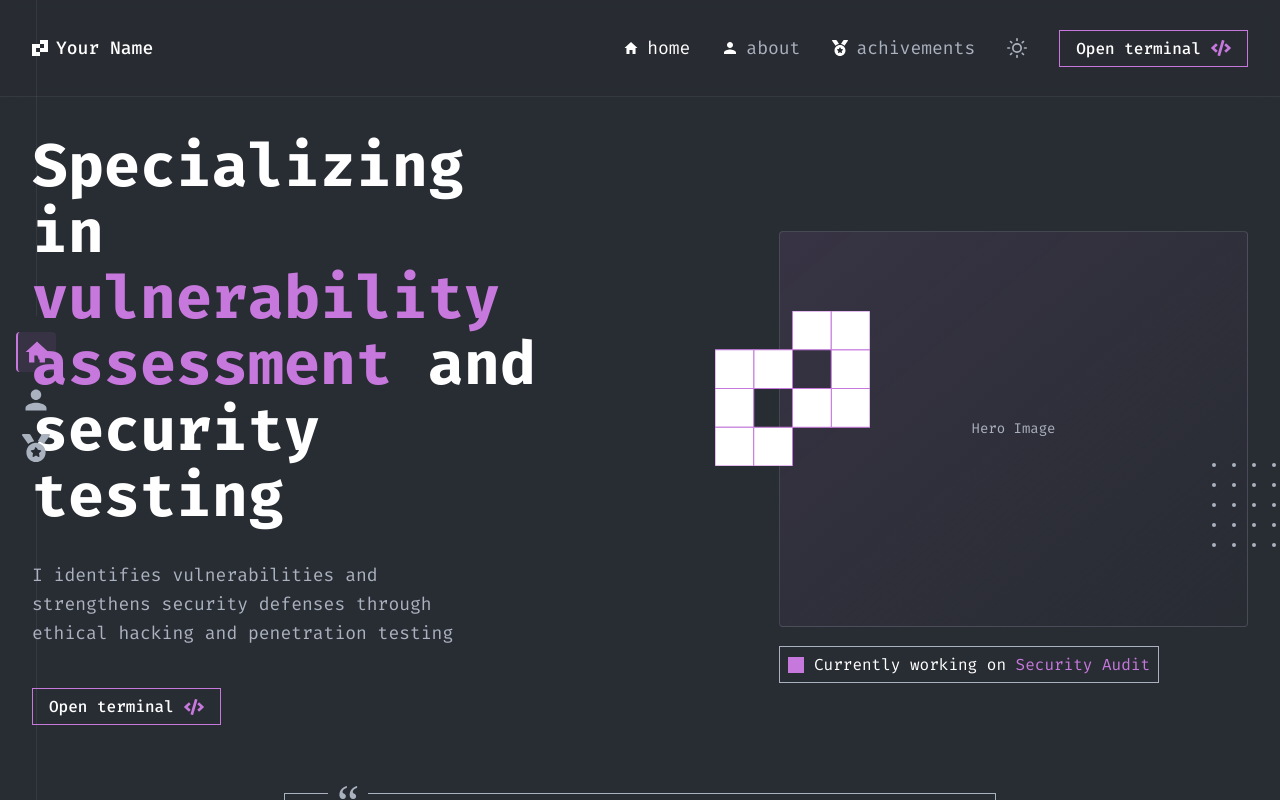
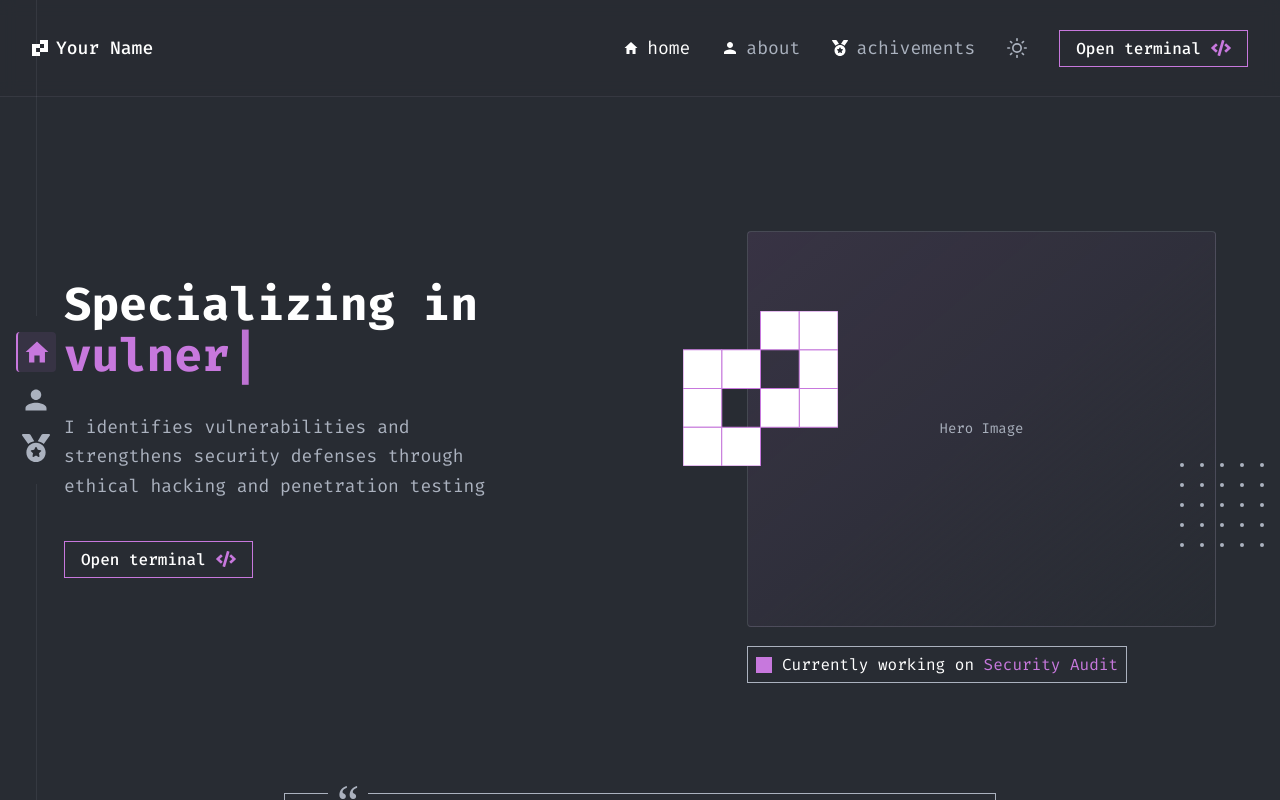
Before and after one commit to thinhnguyen-dev/portfolio-vibe-tech, a Next.js app: page / in a window 1280 px wide. Shown: the top 800 px of the page. Built offline with nearby package versions, Linux system fonts and the light colour scheme.

Commit message:
Change typing animation behavior

```diff
--- a/app/about/page.tsx
+++ b/app/about/page.tsx
@@ -39,12 +39,12 @@ export default function About() {
   const factsInView = useInView(factsRef, { once: true, amount: 0.2 });
 
   return (
-    <main className="min-h-screen">
+    <main className="min-h-screen flex flex-col items-center">
       {/* About Hero Section */}
       <motion.section
         ref={aboutRef}
         id="about"
-        className="container mx-auto px-4 sm:px-6 md:px-8 lg:px-8 py-6 md:py-8 lg:py-8"
+        className="container px-12 sm:px-14 md:px-16 py-6 md:py-8 lg:py-8"
         variants={containerVariants}
         initial="hidden"
         animate={aboutInView ? "visible" : "hidden"}
@@ -96,7 +96,7 @@ export default function About() {
       {/* Skills Section */}
       <motion.section
         ref={skillsRef}
-        className="container mx-auto px-4 sm:px-6 md:px-8 lg:px-8 py-6 md:py-8 lg:py-8"
+        className="container px-12 sm:px-14 md:px-16 py-6 md:py-8 lg:py-8"
         variants={containerVariants}
         initial="hidden"
         animate={skillsInView ? "visible" : "hidden"}
@@ -141,7 +141,7 @@ export default function About() {
       {/* Fun Facts Section */}
       <motion.section
         ref={factsRef}
-        className="container mx-auto px-4 sm:px-6 lg:px-8 py-6 lg:py-8 relative"
+        className="container px-12 sm:px-14 md:px-16 py-6 lg:py-8 relative"
         variants={containerVariants}
         initial="hidden"
         animate={factsInView ? "visible" : "hidden"}
--- a/app/achivements/page.tsx
+++ b/app/achivements/page.tsx
@@ -84,12 +84,12 @@ export default function Achievements() {
   ];
 
   return (
-    <main className="min-h-screen">
+    <main className="min-h-screen flex flex-col items-center">
       {/* Achievements Hero Section */}
       <motion.section
         ref={achievementsRef}
         id="achievements"
-        className="container mx-auto px-4 sm:px-6 md:px-8 lg:px-8 py-6 md:py-8 lg:py-8"
+        className="container px-12 sm:px-14 md:px-16 py-6 md:py-8 lg:py-8"
         variants={containerVariants}
         initial="hidden"
         animate={achievementsInView ? "visible" : "hidden"}
@@ -120,7 +120,7 @@ export default function Achievements() {
       {/* Additional Achievements Section (if needed) */}
       <motion.section
         ref={certificationsRef}
-        className="container mx-auto px-4 sm:px-6 md:px-8 lg:px-8 py-6 md:py-8 lg:py-8"
+        className="container px-12 sm:px-14 md:px-16 lg:px-8 py-6 md:py-8 lg:py-8"
         variants={containerVariants}
         initial="hidden"
         animate={certificationsInView ? "visible" : "hidden"}
--- a/app/page.tsx
+++ b/app/page.tsx
@@ -1,6 +1,6 @@
 'use client';
 
-import { useState, useRef, useEffect } from 'react';
+import { useState, useRef } from 'react';
 import { motion, AnimatePresence, useInView } from 'framer-motion';
 import { Button, TypingText } from '@/components/common';
 import { HeroLogo, DotsPattern, StatusBar, Quote } from '@/components/features/home';
@@ -42,8 +42,8 @@ export default function Home() {
   const heroLogoInView = useInView(heroLogoRef, { once: true, amount: 0.1 });
   const dotsPatternInView = useInView(dotsPatternRef, { once: true, amount: 0.1 });
 
-  const handleHeadingComplete = () => {
-    // Show subheading when first sentence completes
+  const handleTypingComplete = () => {
+    // Show subheading when first sentence completes typing (before backspacing starts)
     if (currentSentenceIndex === 0 && !firstCycleComplete) {
       setFirstCycleComplete(true);
       setShowSubheading(true);
@@ -52,34 +52,30 @@ export default function Home() {
         setShowButton(true);
       }, 500);
     }
-
-    // Wait a bit before hiding the sentence
-    setTimeout(() => {
-      setShowCurrentSentence(false);
-    }, 1500); // Show completed text for 1.5 seconds
   };
 
-  // Move to next sentence after fade out
-  useEffect(() => {
-    if (!showCurrentSentence) {
-      const timeoutId = setTimeout(() => {
-        const nextIndex = (currentSentenceIndex + 1) % headingSentences.length;
-        setCurrentSentenceIndex(nextIndex);
+  const handleHeadingComplete = () => {
+    // Move to next sentence after backspace completes
+    // Small delay to ensure smooth transition
+    setTimeout(() => {
+      const nextIndex = (currentSentenceIndex + 1) % headingSentences.length;
+      setCurrentSentenceIndex(nextIndex);
+      // Reset showCurrentSentence to trigger re-mount with new sentence
+      setShowCurrentSentence(false);
+      setTimeout(() => {
         setShowCurrentSentence(true);
-      }, 300); // Wait for fade out animation to complete
-
-      return () => clearTimeout(timeoutId);
-    }
-  }, [showCurrentSentence, currentSentenceIndex]);
+      }, 50);
+    }, 100);
+  };
 
   return (
-    <main className="min-h-screen">
-      <section id="home" className="container mx-auto px-4 sm:px-6 md:px-8 lg:px-8 py-6 md:py-8 lg:py-8">
-        <div className="grid grid-cols-1 lg:grid-cols-2 gap-6 md:gap-10 lg:gap-16 items-start lg:items-center min-h-[calc(100vh-200px)]">
+    <main className="min-h-screen flex flex-col items-center">
+      <section id="home" className="container px-12 sm:px-14 md:px-16 py-6 md:py-8 lg:py-8">
+        <div className="grid grid-cols-1 lg:grid-cols-2 gap-4 md:gap-6 lg:gap-8 items-start lg:items-center min-h-[calc(100vh-200px)]">
           {/* Left Column - Text Content */}
-          <div className="space-y-6 lg:space-y-8 order-1 lg:order-1 max-w-[537px]">
+          <div className="space-y-6 lg:space-y-8 order-1 lg:order-1">
             {/* Main Heading */}
-            <h1 className="text-2xl sm:text-3xl md:text-4xl lg:text-5xl xl:text-6xl font-bold text-foreground leading-[1.1] min-h-[1.1em]">
+            <h1 className="text-2xl sm:text-2xl md:text-3xl lg:text-4xl xl:text-[46px] font-bold text-foreground leading-[1.1] min-h-[1.1em]">
               <AnimatePresence mode="wait">
                 {showCurrentSentence && (
                   <motion.span
@@ -93,8 +89,12 @@ export default function Home() {
                       text={headingSentences[currentSentenceIndex]}
                       speed={30}
                       delay={300}
+                      onTypingComplete={handleTypingComplete}
                       onComplete={handleHeadingComplete}
                       showCursor={true}
+                      backspace={true}
+                      backspaceSpeed={20}
+                      backspaceDelay={1500}
                     />
                   </motion.span>
                 )}
--- a/components/common/TypingText.tsx
+++ b/components/common/TypingText.tsx
@@ -13,9 +13,13 @@ interface TypingTextProps {
   speed?: number;
   delay?: number;
   onComplete?: () => void;
+  onTypingComplete?: () => void;
   className?: string;
   showCursor?: boolean;
   cursorChar?: string;
+  backspace?: boolean;
+  backspaceSpeed?: number;
+  backspaceDelay?: number;
 }
 
 export const TypingText: React.FC<TypingTextProps> = ({
@@ -23,18 +27,27 @@ export const TypingText: React.FC<TypingTextProps> = ({
   speed = 50,
   delay = 0,
   onComplete,
+  onTypingComplete,
   className = '',
   showCursor = true,
   cursorChar = '|',
+  backspace = false,
+  backspaceSpeed,
+  backspaceDelay = 500,
 }) => {
   const [displayedLength, setDisplayedLength] = useState(0);
   const [isComplete, setIsComplete] = useState(false);
+  const [isBackspacing, setIsBackspacing] = useState(false);
+
+  // Use backspaceSpeed if provided, otherwise use typing speed
+  const effectiveBackspaceSpeed = backspaceSpeed ?? speed;
 
   // Reset when text changes
   useEffect(() => {
     const rafId = requestAnimationFrame(() => {
       setDisplayedLength(0);
       setIsComplete(false);
+      setIsBackspacing(false);
     });
 
     return () => cancelAnimationFrame(rafId);
@@ -55,21 +68,53 @@ export const TypingText: React.FC<TypingTextProps> = ({
   const totalLength = parts.reduce((sum, part) => sum + part.text.length, 0);
 
   useEffect(() => {
-    // Handle completion
-    if (displayedLength >= totalLength && !isComplete && totalLength > 0) {
-      // Use requestAnimationFrame to avoid synchronous setState
+    // Handle typing completion - start backspacing if enabled
+    if (displayedLength >= totalLength && !isComplete && totalLength > 0 && !isBackspacing) {
+      // Call onTypingComplete callback when typing finishes (before backspacing)
+      if (onTypingComplete) {
+        setTimeout(() => onTypingComplete(), 0);
+      }
+
+      if (backspace) {
+        // Wait for backspaceDelay before starting backspace
+        const backspaceTimeout = setTimeout(() => {
+          setIsBackspacing(true);
+        }, backspaceDelay);
+        return () => clearTimeout(backspaceTimeout);
+      } else {
+        // Normal completion without backspace
+        const rafId = requestAnimationFrame(() => {
+          setIsComplete(true);
+          if (onComplete) {
+            setTimeout(() => onComplete(), 0);
+          }
+        });
+        return () => cancelAnimationFrame(rafId);
+      }
+    }
+
+    // Handle backspace completion
+    if (backspace && isBackspacing && displayedLength === 0 && !isComplete && totalLength > 0) {
       const rafId = requestAnimationFrame(() => {
         setIsComplete(true);
+        setIsBackspacing(false);
         if (onComplete) {
-          // Call onComplete in next tick to avoid synchronous state updates
           setTimeout(() => onComplete(), 0);
         }
       });
       return () => cancelAnimationFrame(rafId);
     }
 
+    // Backspacing: decrease displayed length
+    if (backspace && isBackspacing && displayedLength > 0) {
+      const timeoutId = setTimeout(() => {
+        setDisplayedLength((prev) => prev - 1);
+      }, effectiveBackspaceSpeed);
+      return () => clearTimeout(timeoutId);
+    }
+
     // Start typing after delay
-    if (displayedLength === 0 && totalLength > 0) {
+    if (displayedLength === 0 && totalLength > 0 && !isBackspacing) {
       const initialTimeout = setTimeout(() => {
         setDisplayedLength(1);
       }, delay);
@@ -77,14 +122,14 @@ export const TypingText: React.FC<TypingTextProps> = ({
     }
 
     // Continue typing
-    if (displayedLength > 0 && displayedLength < totalLength) {
+    if (displayedLength > 0 && displayedLength < totalLength && !isBackspacing) {
       const timeoutId = setTimeout(() => {
         setDisplayedLength((prev) => prev + 1);
       }, speed);
 
       return () => clearTimeout(timeoutId);
     }
-  }, [displayedLength, totalLength, speed, delay, onComplete, isComplete]);
+  }, [displayedLength, totalLength, speed, delay, onComplete, onTypingComplete, isComplete, backspace, isBackspacing, backspaceDelay, effectiveBackspaceSpeed]);
 
   // Render the text based on displayed length
   const renderText = () => {
@@ -110,7 +155,7 @@ export const TypingText: React.FC<TypingTextProps> = ({
   return (
     <span className={className}>
       {renderText()}
-      {showCursor && !isComplete && (
+      {showCursor && (!isComplete || (backspace && isBackspacing)) && (
         <motion.span
           animate={{ opacity: [1, 0] }}
           transition={{
--- a/components/features/contact/Contact.tsx
+++ b/components/features/contact/Contact.tsx
@@ -101,7 +101,7 @@ export const Contact: React.FC = () => {
     <AnimatePresence mode="wait">
       <motion.section
         id="contact"
-        className="container mx-auto px-4 sm:px-6 md:px-8 lg:px-8 py-6 md:py-8 lg:py-8"
+        className="container px-12 sm:px-14 md:px-16 py-6 md:py-8 lg:py-8"
         variants={containerVariants}
         initial="hidden"
         whileInView="visible"
```
